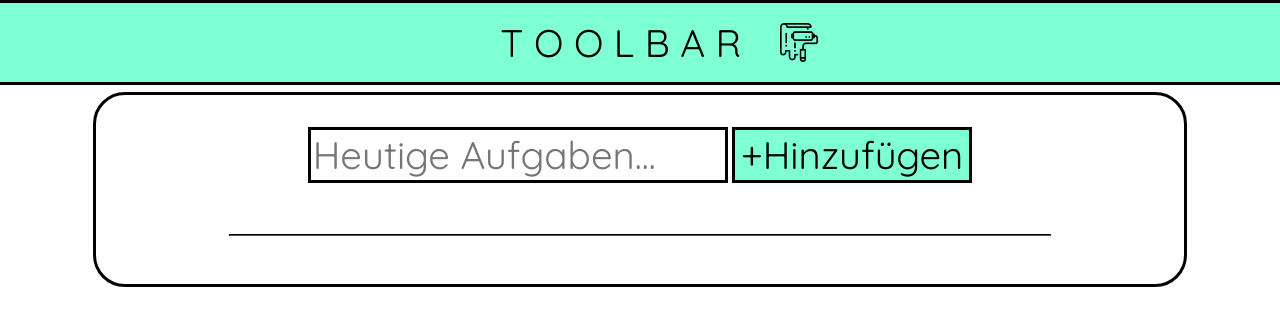
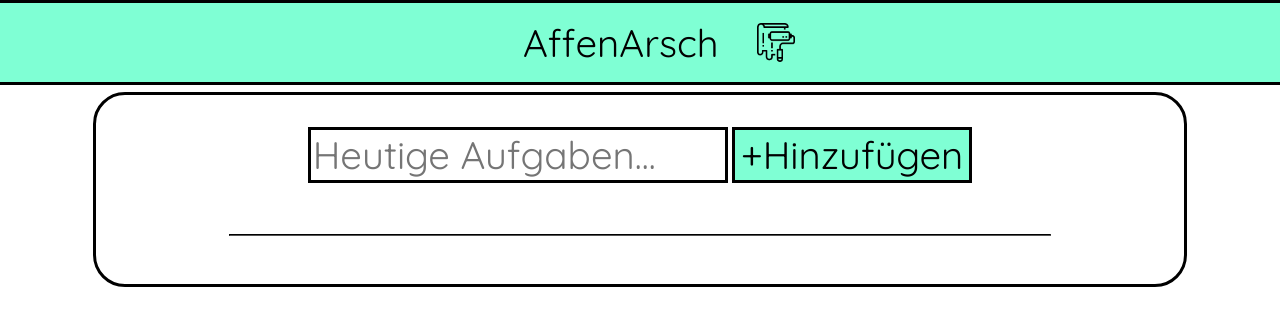
Before and after one commit to Pazyxx/second-todolist, a plain HTML site: page index.html in a window 1280 px wide. Drawn offline with Linux system fonts and the light colour scheme.

Commit message:
Affenarsch headline

```diff
--- a/index.html
+++ b/index.html
@@ -11,7 +11,7 @@
 </head>
 <body>
     <nav>
-        <span class="toolbar">T O O L B A R</span>
+        <span class="toolbar">AffenArsch</span>
 
         <img src="hintergrund_icon.jpg" alt="">
     </nav>
```
